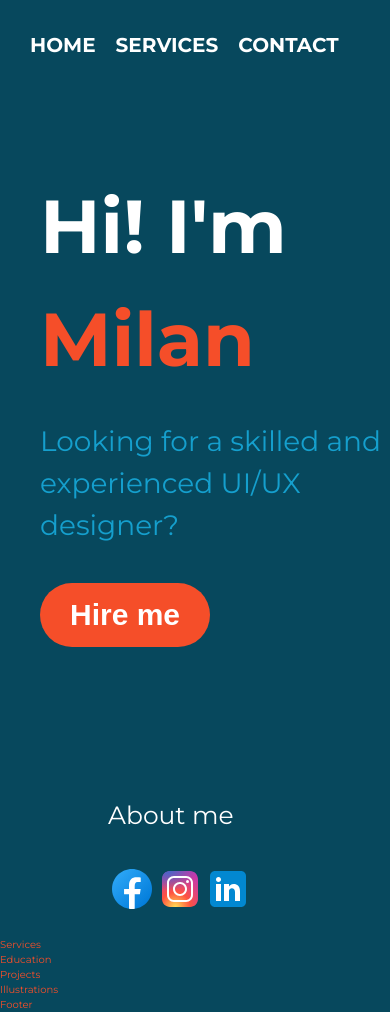
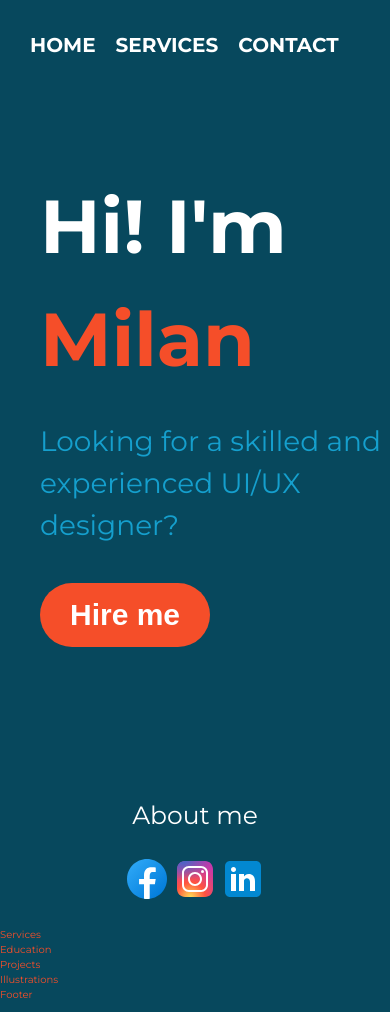
Before and after one commit to bojan09/denkovski-portfolio, a React (Vite) app: page / in a window 390 px wide. Built offline with nearby package versions, Linux system fonts and the light colour scheme.

Commit message:
minor fix

```diff
--- a/src/pages/About/About.css
+++ b/src/pages/About/About.css
@@ -23,13 +23,19 @@
 @media screen and (max-width: 1115px) {
 
     .about {
-        display: grid;
+        display: flex;
+        align-items: center;
         justify-content: center;
+        flex-direction: column;
         margin: 15rem 0 2rem 0;
+    }
+
+    .about-social_icons {
+        margin: 2rem 0 0 0;
+
     }
 
 
 
 
-
 }
```
